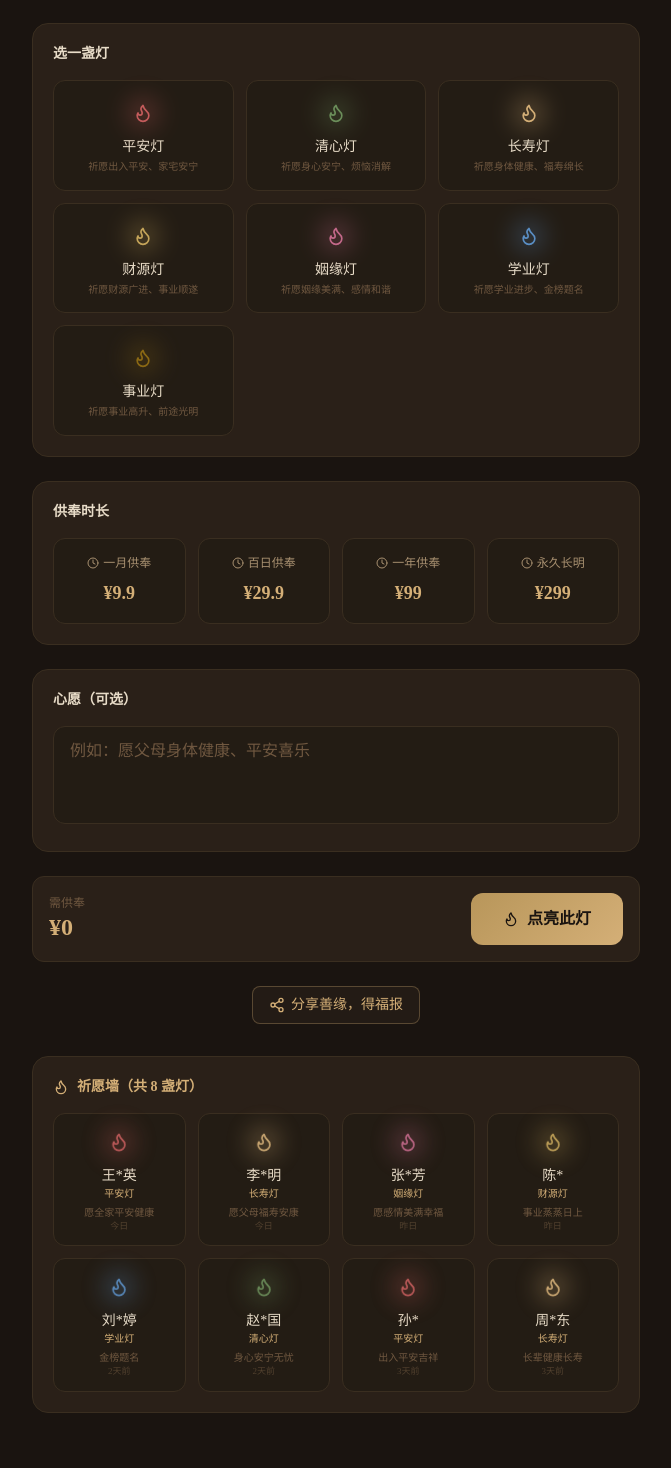
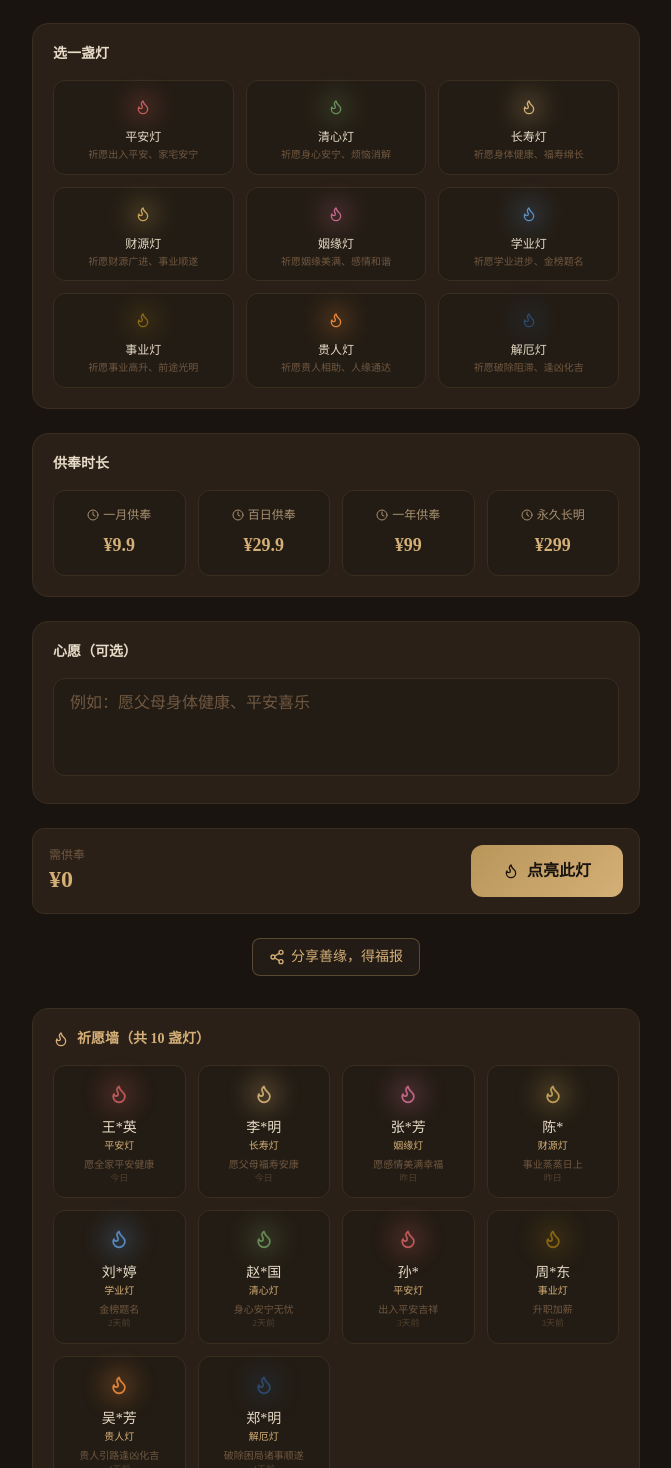
Before and after one commit to sutongwuyanzu/lanqing-tang, a Next.js app: page /pray in a window 1280 px wide. Shown: the part 402-1870 px from the top of the page, without its empty margins (304-975 px from the left). Built offline with nearby package versions, Linux system fonts and the light colour scheme.

Commit message:
feat: 9 lamps update

```diff
--- a/app/pray/page.tsx
+++ b/app/pray/page.tsx
@@ -9,13 +9,18 @@ interface Duration { id: string; label: string; price: number; }
 interface WishItem { id: number; name: string; maskedName: string; lamp: string; wish: string; time: string; }
 
 const lampTypes: LampType[] = [
+  // 第一行：平安守护
   { id: "pingan", name: "平安灯", desc: "祈愿出入平安、家宅安宁", color: "#C45C5C" },
   { id: "qingxin", name: "清心灯", desc: "祈愿身心安宁、烦恼消解", color: "#6B8E5A" },
   { id: "changshou", name: "长寿灯", desc: "祈愿身体健康、福寿绵长", color: "#D4AF77" },
+  // 第二行：福运亨通
   { id: "caiyuan", name: "财源灯", desc: "祈愿财源广进、事业顺遂", color: "#C5A55A" },
   { id: "yuanman", name: "姻缘灯", desc: "祈愿姻缘美满、感情和谐", color: "#C4698A" },
   { id: "xueye", name: "学业灯", desc: "祈愿学业进步、金榜题名", color: "#5A8EC4" },
+  // 第三行：贵人解厄
   { id: "shiye", name: "事业灯", desc: "祈愿事业高升、前途光明", color: "#8B6914" },
+  { id: "guiren", name: "贵人灯", desc: "祈愿贵人相助、人缘通达", color: "#E8873A" },
+  { id: "jiee", name: "解厄灯", desc: "祈愿破除阻滞、逢凶化吉", color: "#2C4A6E" },
 ];
 
 const durations: Duration[] = [
@@ -43,13 +48,15 @@ const demoWishes: WishItem[] = [
   { id: 5, name: "刘婷婷", maskedName: "刘*婷", lamp: "学业灯", wish: "金榜题名", time: "2天前" },
   { id: 6, name: "赵建国", maskedName: "赵*国", lamp: "清心灯", wish: "身心安宁无忧", time: "2天前" },
   { id: 7, name: "孙丽", maskedName: "孙*", lamp: "平安灯", wish: "出入平安吉祥", time: "3天前" },
-  { id: 8, name: "周晓东", maskedName: "周*东", lamp: "长寿灯", wish: "长辈健康长寿", time: "3天前" },
+  { id: 8, name: "周晓东", maskedName: "周*东", lamp: "事业灯", wish: "升职加薪", time: "3天前" },
+  { id: 9, name: "吴芳芳", maskedName: "吴*芳", lamp: "贵人灯", wish: "贵人引路逢凶化吉", time: "4天前" },
+  { id: 10, name: "郑大明", maskedName: "郑*明", lamp: "解厄灯", wish: "破除困局诸事顺遂", time: "4天前" },
 ];
 
 const lampColorMap: Record<string, string> = {
   "平安灯": "#C45C5C", "清心灯": "#6B8E5A", "长寿灯": "#D4AF77",
   "财源灯": "#C5A55A", "姻缘灯": "#C4698A", "学业灯": "#5A8EC4",
-  "事业灯": "#8B6914",
+  "事业灯": "#8B6914", "贵人灯": "#E8873A", "解厄灯": "#2C4A6E",
 };
 
 type Step = "form" | "paying" | "success";
@@ -160,20 +167,20 @@ export default function PrayPage() {
 
           <div className="card-classic p-5">
             <h2 className="mb-4 text-sm font-bold text-text-primary">选一盏灯</h2>
-            <div className="grid grid-cols-2 gap-3 md:grid-cols-3">
+            <div className="grid grid-cols-3 gap-3">
               {lampTypes.map((lamp) => {
                 const isSelected = selectedLamp === lamp.id;
                 return (
-                  <button key={lamp.id} onClick={() => setSelectedLamp(lamp.id)} className={`relative rounded-xl border p-4 text-center transition-all ${isSelected ? "border-gold bg-gold/10" : "border-border bg-bg-input hover:border-border-light"}`}>
+                  <button key={lamp.id} onClick={() => setSelectedLamp(lamp.id)} className={`relative rounded-xl border p-3 text-center transition-all ${isSelected ? "border-gold bg-gold/10" : "border-border bg-bg-input hover:border-border-light"}`}>
                     <div className="mb-2 flex justify-center">
                       <div className="relative">
-                        <div className="h-8 w-8 rounded-full opacity-30 blur-md" style={{ backgroundColor: lamp.color }} />
-                        <Flame className={`absolute inset-0 m-auto h-5 w-5 ${isSelected ? "animate-flicker" : ""}`} style={{ color: lamp.color }} />
+                        <div className="h-7 w-7 rounded-full opacity-30 blur-md" style={{ backgroundColor: lamp.color }} />
+                        <Flame className={`absolute inset-0 m-auto h-4 w-4 ${isSelected ? "animate-flicker" : ""}`} style={{ color: lamp.color }} />
                       </div>
                     </div>
-                    <div className="text-sm font-medium text-text-primary">{lamp.name}</div>
+                    <div className="text-xs font-medium text-text-primary">{lamp.name}</div>
                     <div className="mt-1 text-[10px] leading-tight text-text-muted">{lamp.desc}</div>
-                    {isSelected && <div className="absolute right-2 top-2 flex h-4 w-4 items-center justify-center rounded-full bg-gold"><Check className="h-2.5 w-2.5 text-bg-primary" /></div>}
+                    {isSelected && <div className="absolute right-1.5 top-1.5 flex h-4 w-4 items-center justify-center rounded-full bg-gold"><Check className="h-2.5 w-2.5 text-bg-primary" /></div>}
                   </button>
                 );
               })}
```
